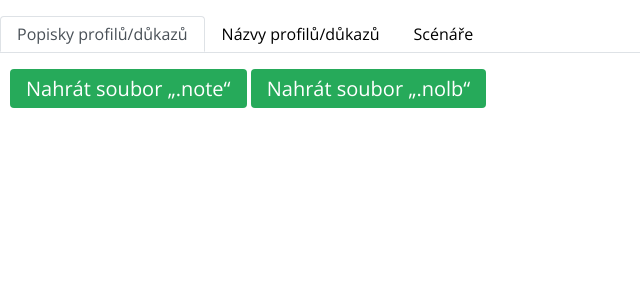
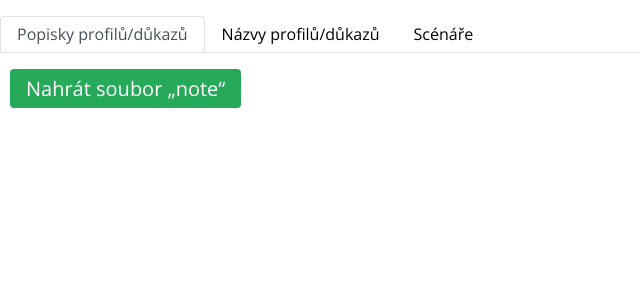
Before and after one commit to Angalexik/aatriedit, a Svelte app: page / in a window 1280 px wide. Shown: the top 300 px of the page, without its empty margins (0-640 px from the left). Built offline with nearby package versions, Linux system fonts and the light colour scheme; the HTML template or start-up script is replaced by a standard one.

Commit message:
Seperated title and description

```diff
--- a/src/App.svelte
+++ b/src/App.svelte
@@ -20,7 +20,7 @@
 
 <!-- Tab 2 -->
 <div class:hidden="{currentTab !== 1}">
-	<h3>Tab 2 Content</h3>
+	<Editor titleMode/>
 </div>
 
 <!-- Tab 3 -->
--- a/src/Editor.svelte
+++ b/src/Editor.svelte
@@ -5,11 +5,15 @@
 	// import type { Readable } from 'svelte/store';
 	import type { fileData } from './types';
 
-	let descriptions: string[] | undefined;
-	let titles: string[] | undefined;
+	export let titleMode: boolean = false;
 
-	let noteJson;
-	let nolbJson;
+	let strings: string[] | undefined;
+	const fileType = titleMode ? 'nolb' : 'note';
+	const loremIpsum = `Lorem ipsum dolor sit amet,
+consectetur adipiscing elit,
+sed do eiusmod tempor incididunt`;
+
+	let json;
 
 	function stringToArray(file: fileData | undefined): string[] | undefined {
 		if (file !== undefined && file.text !== undefined && file.bytes !== undefined) {
@@ -27,8 +31,7 @@
 	}
 
 	function handleUpload() {
-		descriptions = stringToArray($noteJson);
-		titles = stringToArray($nolbJson);
+		strings = stringToArray($json);
 	}
 
 	function restrictTextarea(event: Event) {
@@ -36,27 +39,38 @@
 		const classes = element.className.split(' ');
 		const type = classes[0];
 		const index = +classes[1];
-		if (type == 'title') {
-			titles[index] = removeExtraLines(titles[index], 1);
-		} else if (type == 'description') {
-			descriptions[index] = removeExtraLines(descriptions[index], 3);
-		}
+		const howMany = type === 'title' ? 1 : 3;
+		strings[index] = removeExtraLines(strings[index], howMany);
 	}
 </script>
 
 <main>
-	<UploadButton label="Nahrát soubor „.note“" bind:file={noteJson} on:upload={handleUpload} />
-	<UploadButton label="Nahrát soubor „.nolb“" bind:file={nolbJson} on:upload={handleUpload} />
+	<UploadButton label="Nahrát soubor „{fileType}“" bind:file={json} on:upload={handleUpload} />
 
-	{#if descriptions !== undefined && titles !== undefined}
-		{#each titles as title, i}
+	{#if strings !== undefined}
+		{#each strings as string, i}
 			<div class="container">
 				<div class="centredContainer textareaContainer">
-					<textarea cols="40" rows="1" class="title {i}" bind:value={titles[i]} on:input={restrictTextarea}></textarea>
-					<textarea cols="40" rows="3" class="description {i}" bind:value={descriptions[i]} on:input={restrictTextarea}></textarea>
+					{#if titleMode}
+						<textarea
+							cols="40"
+							rows="1"
+							class="title {i}"
+							bind:value={string}
+							on:input={restrictTextarea}
+						></textarea>
+					{:else}
+						<textarea
+							cols="40"
+							rows="3"
+							class="description {i}"
+							bind:value={string}
+							on:input={restrictTextarea}
+						></textarea>
+					{/if}
 				</div>
 				<div class="centredContainer previewContainer">
-					<EvidencePreview title={title} description={descriptions[i]} />
+					<EvidencePreview title={titleMode ? string : 'Placeholder'} description={titleMode ? loremIpsum : string} />
 				</div>
 			</div>
 		{/each}
```
